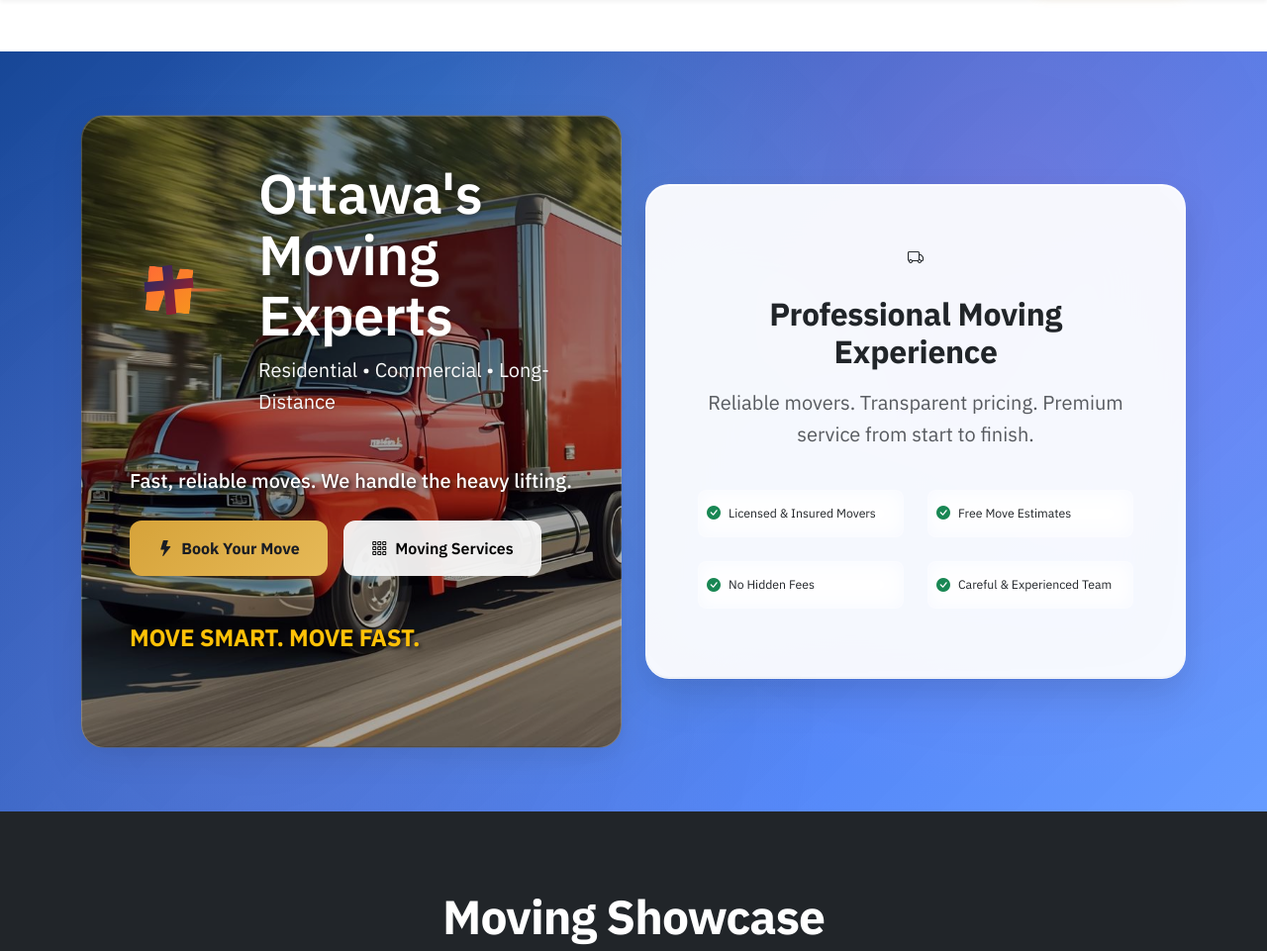
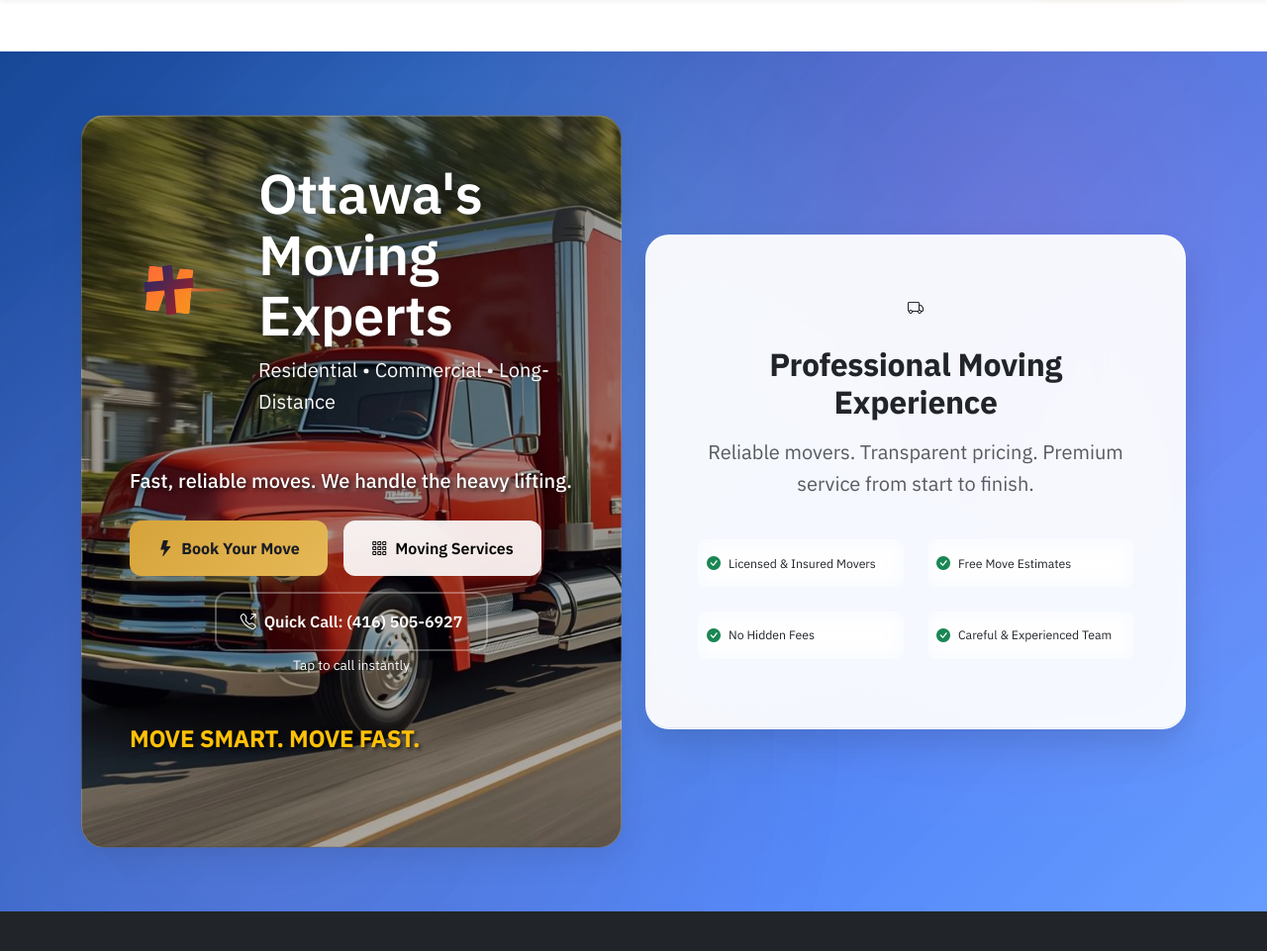
Before and after one commit to Dascott1990/Smart-Move-Transport, a Flask app: page / in a window 1280 px wide. Shown: the part 72-1033 px from the top of the page at 99% size. Run offline with Flask 3, Linux system fonts and the light colour scheme; some libraries are stand-ins or nearby versions.

```diff
--- a/templates/index.html
+++ b/templates/index.html
@@ -38,6 +38,14 @@
         <a href="{{ url_for('services') }}" class="btn btn-glass btn-lg px-4 py-3 flex-grow-1 flex-md-grow-0" style="background: rgba(255,255,255,0.9); color: #000;">
             <i class="bi bi-grid-3x3-gap me-2"></i>Moving Services
         </a>
+    </div>
+
+    <!-- Add this phone CTA below the main buttons -->
+    <div class="phone-cta mt-3 text-center">
+        <a href="tel:4165056927" class="btn btn-outline-light btn-lg">
+            <i class="bi bi-telephone-outbound me-2"></i>Quick Call: (416) 505-6927
+        </a>
+        <p class="text-light mt-1 mb-0" style="font-size: 0.85rem;">Tap to call instantly</p>
     </div>
 </div>
 
```
Lines whose indentation alone changed are shown as unchanged.
